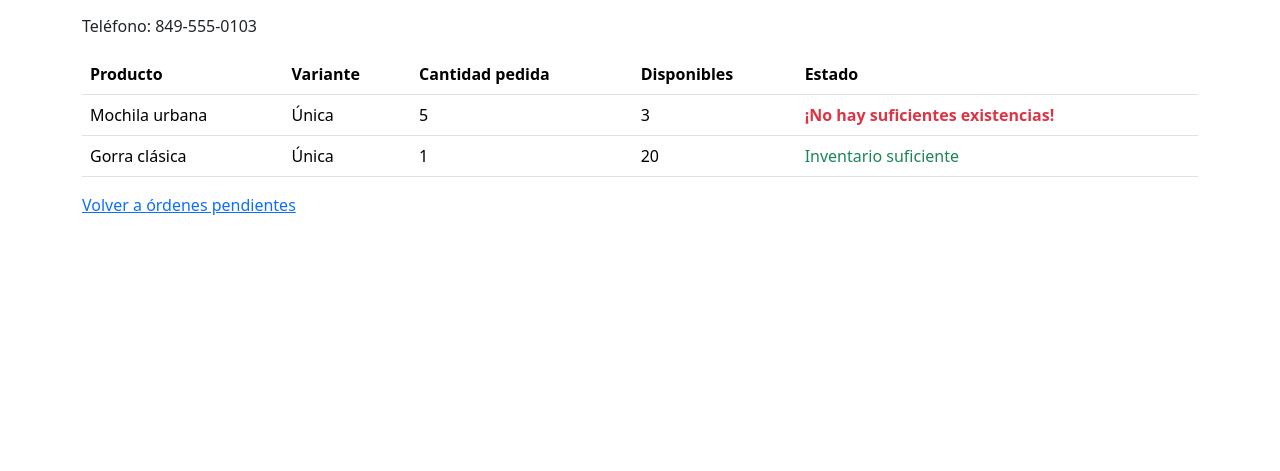
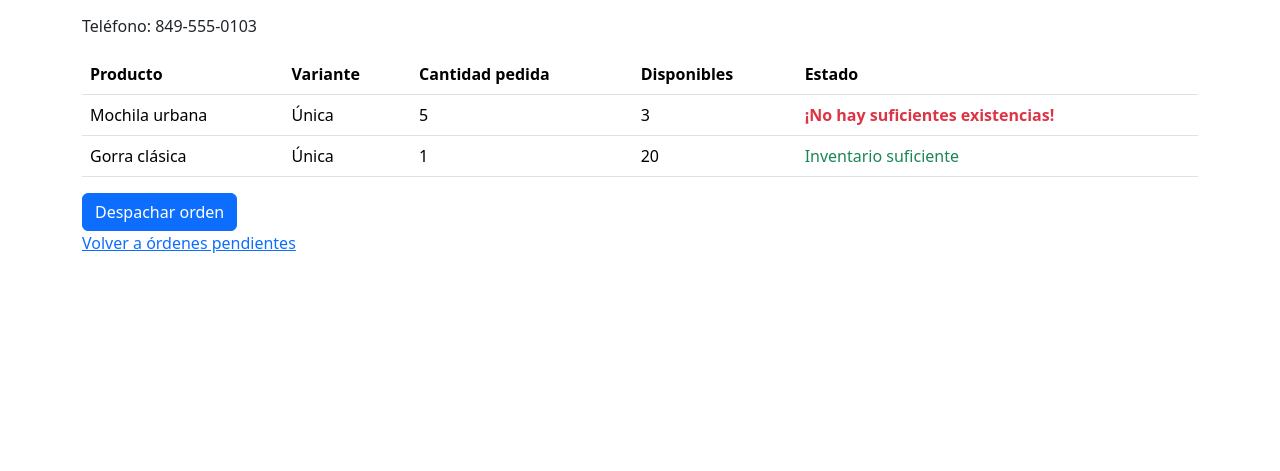
Before and after one commit to vicentealuna/ecommerce-django, a Django app: page /almacen/orden/3/ in a window 1280 px wide. Shown: the part 242-713 px from the top of the page. Run offline with Django 5.2, Linux system fonts and the light colour scheme; data comes from the database, SQL or seed files in the repository.

Commit message:
F-03: valida solicitudes de despacho e inventario

```diff
--- a/apps/warehouse/templates/warehouse/detalle.html
+++ b/apps/warehouse/templates/warehouse/detalle.html
@@ -56,6 +56,12 @@
     </table>
 </div>
 
+{# Enviar la solicitud de despacho mediante POST con protección CSRF. #}
+<form method="post" action="{% url 'warehouse:despachar' orden.pk %}">
+    {% csrf_token %}
+    <button type="submit" class="btn btn-primary">Despachar orden</button>
+</form>
+
 {# Regresar a la lista de órdenes pendientes. #}
 <a href="{% url 'warehouse:lista' %}">Volver a órdenes pendientes</a>
 
--- a/apps/warehouse/urls.py
+++ b/apps/warehouse/urls.py
@@ -1,7 +1,4 @@
 from django.urls import path
-
-from config.views import en_construccion
-
 from . import views
 
 # Identificar estas rutas al usar la etiqueta url en las plantillas.
@@ -12,6 +9,6 @@ urlpatterns = [
     path('', views.lista, name='lista'),
     # Consultar una orden usando el identificador recibido en la URL.
     path('orden/<int:orden_id>/', views.detalle, name='detalle'),
-    # Reservar la ruta del despacho hasta implementar su lógica.
-    path('orden/<int:orden_id>/despachar/', en_construccion, name='despachar'),
+    # Enviar la solicitud de despacho a la vista que acepta solo POST.
+    path('orden/<int:orden_id>/despachar/', views.despachar, name='despachar'),
 ]
--- a/apps/warehouse/views.py
+++ b/apps/warehouse/views.py
@@ -1,8 +1,11 @@
-from django.db.models import Sum
-from django.shortcuts import get_object_or_404, render
-
+from django.db.models import F, Sum
+from django.shortcuts import get_object_or_404, render, redirect
 from apps.orders.models import Orden
-
+from apps.catalog.models import ItemStock
+from .models import Despacho, MovimientoInventario
+from django.views.decorators.http import require_POST
+from django.contrib import messages
+from django.db import transaction
 
 def lista(request):
     """Muestra las órdenes pendientes de despacho."""
@@ -33,3 +36,46 @@ def detalle(request, orden_id):
         'orden': orden,
         'items': items,
     })
+
+# Aceptar solo POST y agrupar los cambios del despacho en una transacción.
+@require_POST
+@transaction.atomic
+
+def despachar(request, orden_id):
+    """Recibe la solicitud de despacho; todavía no modifica inventario."""
+
+     # Solicitar el bloqueo de la orden durante la transacción.
+    orden = get_object_or_404(
+        Orden.objects.select_for_update(),
+        pk=orden_id,
+    )
+        # Rechazar las órdenes que ya no están pendientes de despacho.
+    if orden.estado != Orden.Estado.READY_TO_SHIP:
+        messages.error(request, 'Esta orden ya no está pendiente de despacho.')
+        return redirect('warehouse:detalle', orden_id=orden.pk)
+
+        # Obtener los artículos y sus existencias para comprobar el inventario.
+    items = orden.items.select_related('variante__producto', 'variante__stock')
+
+        # Impedir el despacho de una orden sin artículos.
+    if not items:
+        messages.error(request, 'No se puede despachar una orden sin artículos.')
+        return redirect('warehouse:detalle', orden_id=orden.pk)
+
+        # Revisar las existencias actuales de cada artículo.
+    for item in items:
+        stock = getattr(item.variante, 'stock', None)
+        disponible = stock.cantidad if stock is not None else 0
+
+                # Detener la solicitud si este artículo no tiene suficientes existencias.
+        if item.cantidad > disponible:
+            messages.error(
+                request,
+                f'Inventario insuficiente para {item.variante.producto.nombre} '
+                f'({item.variante.nombre}): se necesitan {item.cantidad} '
+                f'y hay {disponible}.',
+            )
+            return redirect('warehouse:detalle', orden_id=orden.pk)
+
+    # Volver al detalle mientras construimos la lógica del despacho.
+    return redirect('warehouse:detalle', orden_id=orden.pk)
```
